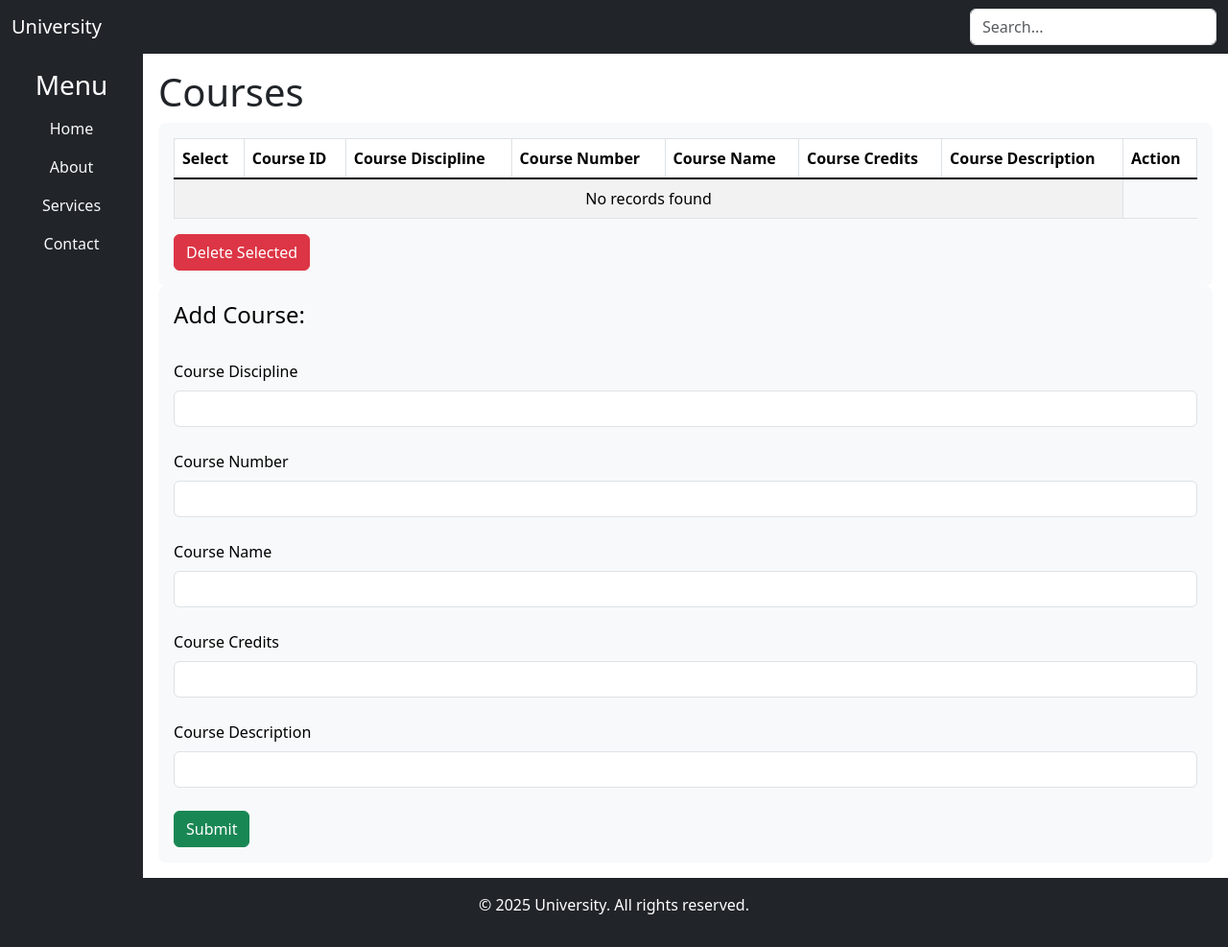
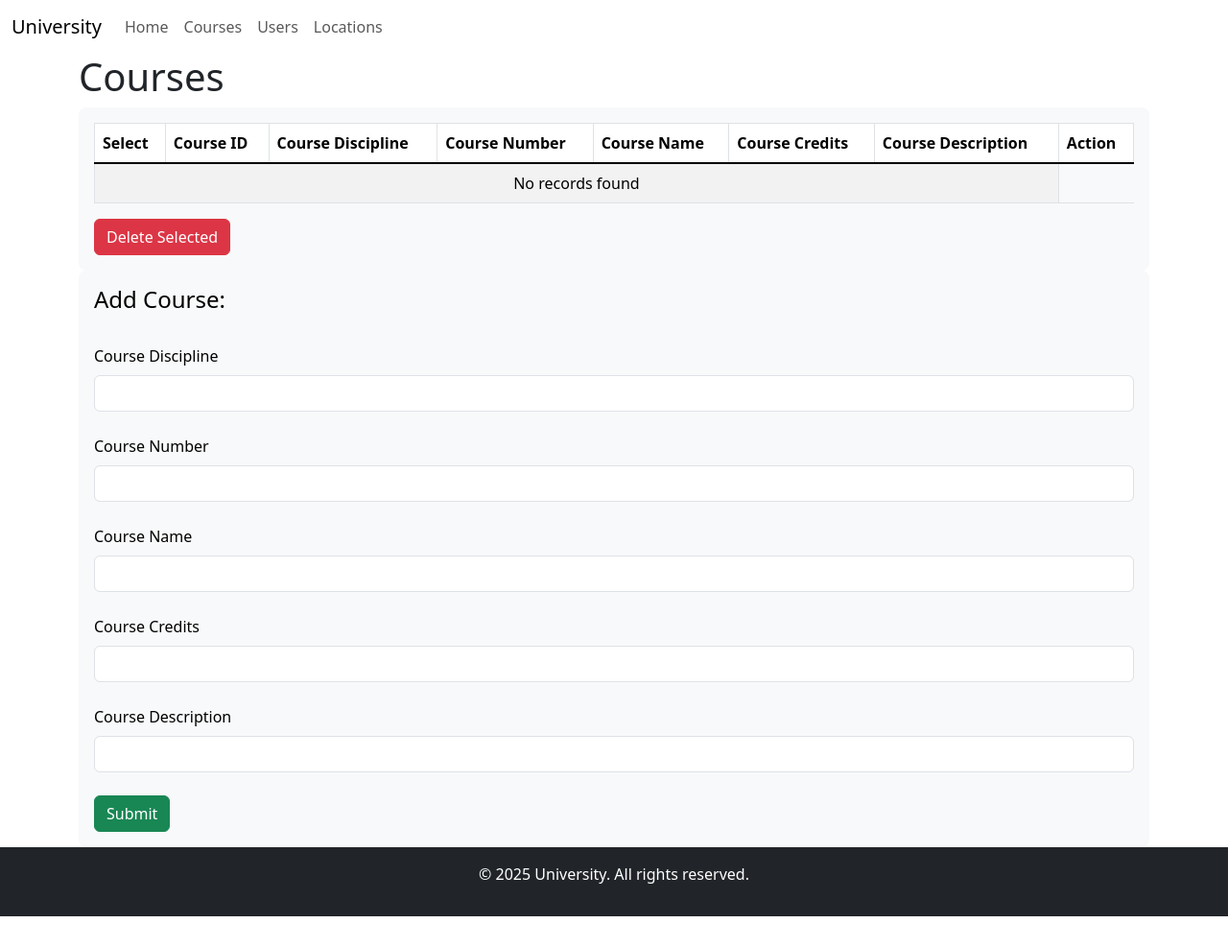
Before and after one commit to tenghoit/university-registrar-db, a PHP site: page /courses.php in a window 1280 px wide. Shown: the whole page at 96% size. After the commit the page ends 955 px from the top, so only its background shows below. Run offline with PHP 8.4, Linux system fonts and the light colour scheme; data that the repository does not hold is empty.

Commit message:
reverted courses

```diff
--- a/php/courses.php
+++ b/php/courses.php
@@ -14,63 +14,10 @@ require "library.php";
 <body>
     <script src="https://cdn.jsdelivr.net/npm/bootstrap@5.3.3/dist/js/bootstrap.bundle.min.js" integrity="sha384-YvpcrYf0tY3lHB60NNkmXc5s9fDVZLESaAA55NDzOxhy9GkcIdslK1eN7N6jIeHz" crossorigin="anonymous"></script>
     <header>
-        <nav class="navbar navbar-dark bg-dark justify-content-end">
-            <div class="container-fluid">
-                <a href="#" class="navbar-brand">
-                    <!-- <img src="../images/university_logo.webp" alt="University Logo" height="50"> -->
-                    University
-                </a>
-                <form action="#" method="post">
-                    <input type="search" class="form-control" name="search" id="search" placeholder="Search...">
-                </form>
-                <button class="navbar-toggler d-lg-none" data-bs-toggle="collapse" data-bs-target="#nav" aria-controls="nav" aria-label="Expand Navigation">
-                    <span class="navbar-toggler-icon"></span>
-                </button>
-                <div class="collapse navbar-collapse" id="nav">
-                    <ul class="navbar-nav">
-                        <li class="nav-item">
-                            <a href="#" class="nav-link">Home</a>
-                        </li>
-                        <li class="nav-item">
-                            <a href="../php/courses.php" class="nav-link">Courses</a>
-                        </li>
-                        <li class="nav-item">
-                            <a href="../php/users.php" class="nav-link">Users</a>
-                        </li>
-                        <li class="nav-item">
-                            <a href="../php/locations.php" class="nav-link">Locations</a>
-                        </li>
-                    </ul>
-                </div>
-
-            </div>
-        </nav>
+        <?php build_nav(); ?>
     </header>
 
-    <div class="container-fluid">
-        <div class="row">
-            <nav id="sidebar" class="col-auto text-bg-dark text-center collapse d-lg-block">
-                <div class="d-flex flex-column p-3">
-                    <h3>Menu</h3>
-                    <div class="collapse show" id="menuItems">
-                        <ul class="nav flex-column">
-                            <li class="nav-item">
-                                <a class="nav-link text-light" href="#">Home</a>
-                            </li>
-                            <li class="nav-item">
-                                <a class="nav-link text-light" href="#">About</a>
-                            </li>
-                            <li class="nav-item">
-                                <a class="nav-link text-light" href="#">Services</a>
-                            </li>
-                            <li class="nav-item">
-                                <a class="nav-link text-light" href="#">Contact</a>
-                            </li>
-                        </ul>
-                    </div>
-                </div>
-            </nav>
-            <main class="col p-3 gap-3">
+    <main class="container ">
         <section>
             <div class="row">
                 <div class="col">
@@ -122,17 +69,13 @@ require "library.php";
             </div>
         </section>
     </main>
-        </div>
-    </div>
 
-    <footer class="text-bg-dark text-center mt-auto">
-        <div class="container">
+    <footer class="container-fluid text-bg-dark text-center mt-auto">
         <div class="row">
             <div class="col">
                 <p class="p-3">&copy; 2025 University. All rights reserved.</p>
             </div>
         </div>
-        </div>
     </footer>
 </body>
 </html>
--- a/php/library.php
+++ b/php/library.php
@@ -143,7 +143,7 @@ function create_form (
 function build_nav(
 
 ){ ?>
-    <nav class="navbar navbar-expand-md navbar-body justify-content-end">
+    <nav class="navbar navbar-expand-md navbar-primary justify-content-end">
         <div class="container-fluid">
             <a href="#" class="navbar-brand">
                 <!-- <img src="../images/university_logo.webp" alt="University Logo" height="50"> -->
--- a/php/courses copy.php
+++ b/php/sidebar_exp.php
@@ -14,7 +14,7 @@ require "library.php";
 <body>
     <script src="https://cdn.jsdelivr.net/npm/bootstrap@5.3.3/dist/js/bootstrap.bundle.min.js" integrity="sha384-YvpcrYf0tY3lHB60NNkmXc5s9fDVZLESaAA55NDzOxhy9GkcIdslK1eN7N6jIeHz" crossorigin="anonymous"></script>
     <header>
-        <nav class="navbar navbar-expand-md navbar-body justify-content-end d-lg-none d-md-block">
+        <nav class="navbar navbar-expand-md navbar-body justify-content-end d-lg-none d-block">
             <div class="container-fluid ">
                 <a href="#" class="navbar-brand">
                     <!-- <img src="../images/university_logo.webp" alt="University Logo" height="50"> -->
```
Lines whose indentation alone changed are shown as unchanged.
